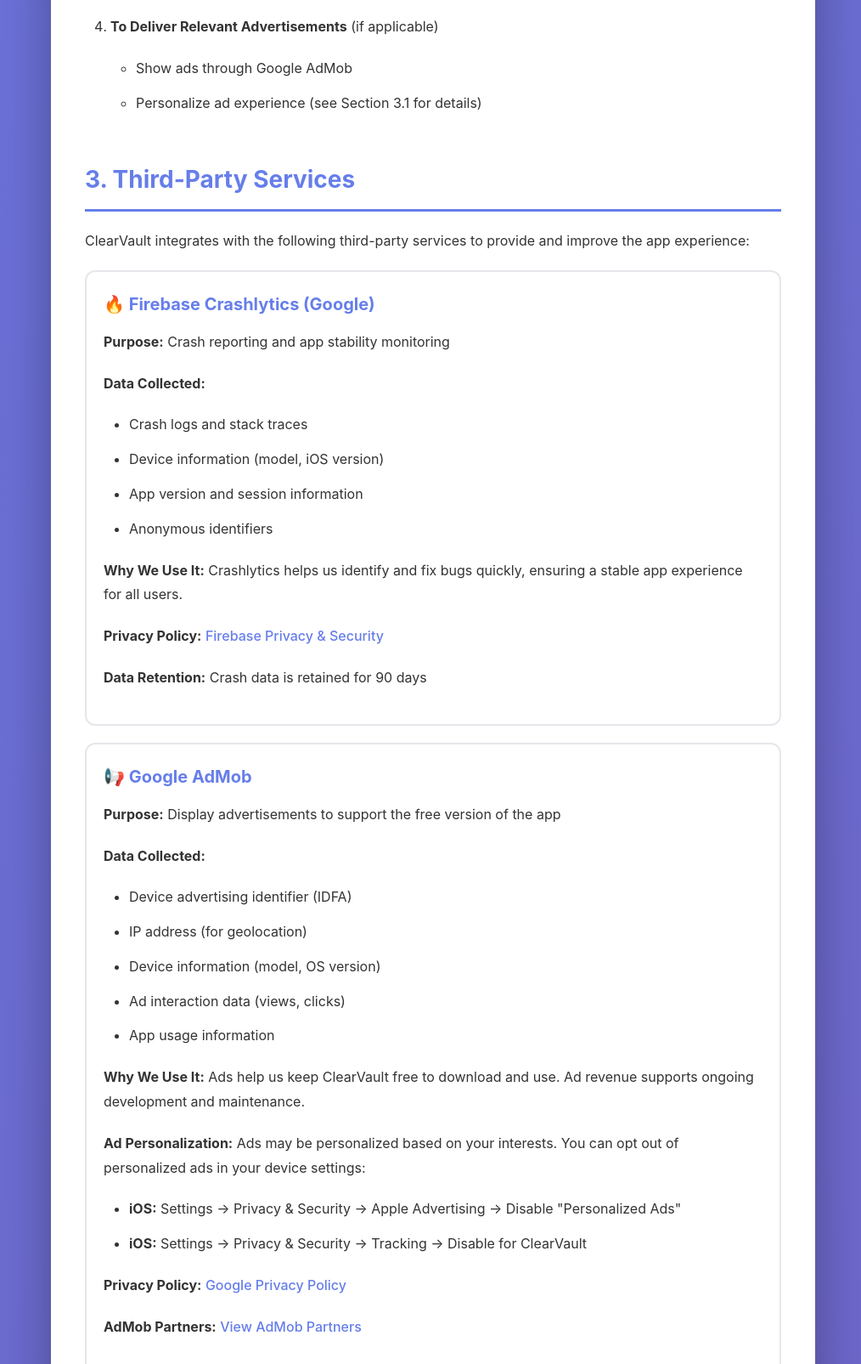
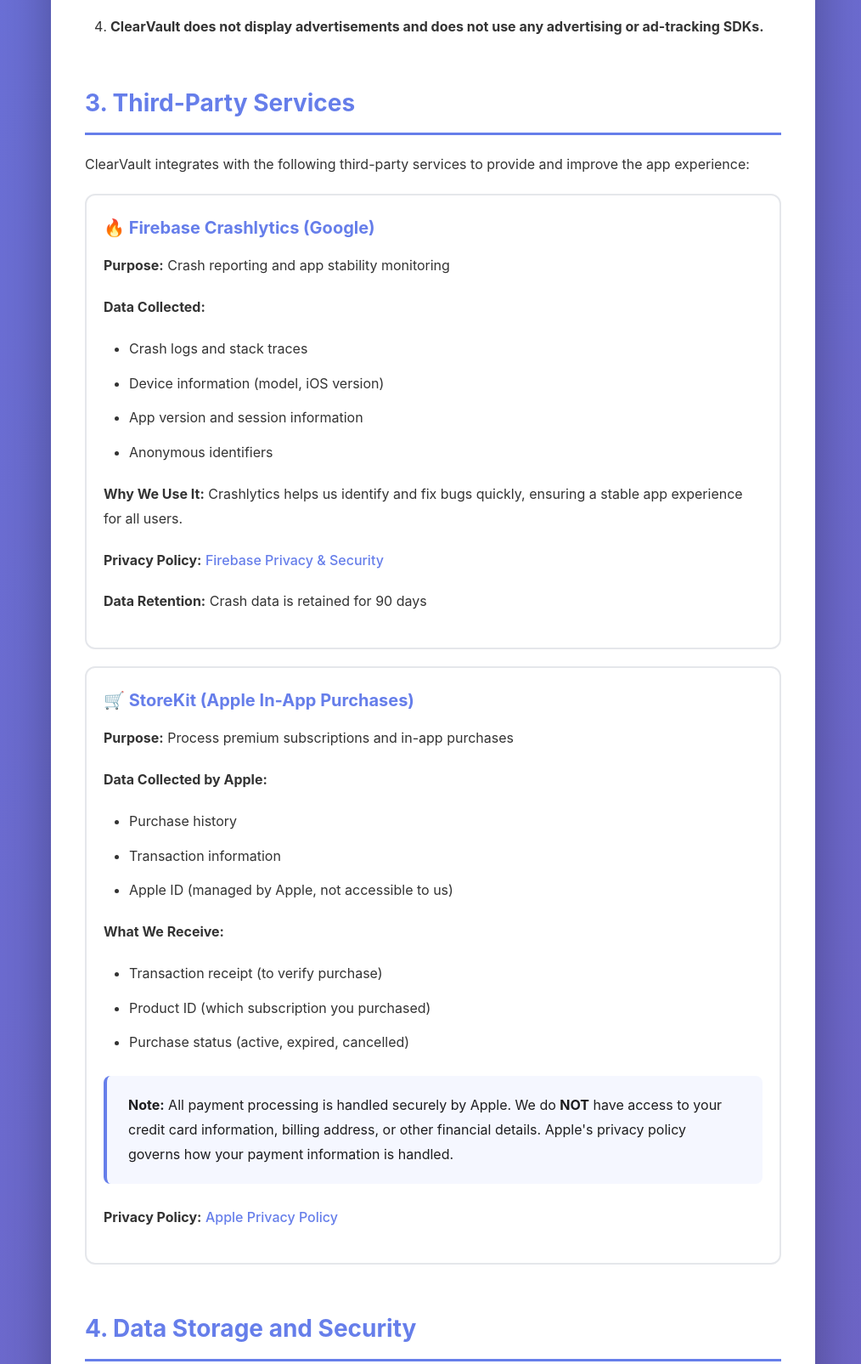
Before and after one commit to imagevideotoolsapp/ClearVault-privacy, a plain HTML site: page index.html in a window 1280 px wide. Shown: the part 3671-5276 px from the top of the page at 85% size, without its empty margins (130-1144 px from the left). Drawn offline with Linux system fonts and the light colour scheme.

Commit message:
update policy remove ads

```diff
--- a/index.html
+++ b/index.html
@@ -358,12 +358,7 @@
                     </ul>
                 </li>
 
-                <li><strong>To Deliver Relevant Advertisements</strong> (if applicable)
-                    <ul>
-                        <li>Show ads through Google AdMob</li>
-                        <li>Personalize ad experience (see Section 3.1 for details)</li>
-                    </ul>
-                </li>
+                <li><strong>ClearVault does not display advertisements and does not use any advertising or ad-tracking SDKs.</strong></li>
             </ol>
 
             <!-- Section 3 -->
@@ -386,26 +381,7 @@
                 <p><strong>Data Retention:</strong> Crash data is retained for 90 days</p>
             </div>
 
-            <div class="service-card">
-                <h4>📢 Google AdMob</h4>
-                <p><strong>Purpose:</strong> Display advertisements to support the free version of the app</p>
-                <p><strong>Data Collected:</strong></p>
-                <ul>
-                    <li>Device advertising identifier (IDFA)</li>
-                    <li>IP address (for geolocation)</li>
-                    <li>Device information (model, OS version)</li>
-                    <li>Ad interaction data (views, clicks)</li>
-                    <li>App usage information</li>
-                </ul>
-                <p><strong>Why We Use It:</strong> Ads help us keep ClearVault free to download and use. Ad revenue supports ongoing development and maintenance.</p>
-                <p><strong>Ad Personalization:</strong> Ads may be personalized based on your interests. You can opt out of personalized ads in your device settings:</p>
-                <ul>
-                    <li><strong>iOS:</strong> Settings → Privacy & Security → Apple Advertising → Disable "Personalized Ads"</li>
-                    <li><strong>iOS:</strong> Settings → Privacy & Security → Tracking → Disable for ClearVault</li>
-                </ul>
-                <p><strong>Privacy Policy:</strong> <a href="https://policies.google.com/privacy" target="_blank">Google Privacy Policy</a></p>
-                <p><strong>AdMob Partners:</strong> <a href="https://support.google.com/admob/answer/9012903" target="_blank">View AdMob Partners</a></p>
-            </div>
+
 
             <div class="service-card">
                 <h4>🛒 StoreKit (Apple In-App Purchases)</h4>
@@ -427,9 +403,6 @@
                 </div>
                 <p><strong>Privacy Policy:</strong> <a href="https://www.apple.com/legal/privacy/" target="_blank">Apple Privacy Policy</a></p>
             </div>
-
-            <h3>3.4 SKAdNetwork</h3>
-            <p>ClearVault uses Apple's SKAdNetwork framework for privacy-preserving ad attribution. This allows us to measure ad campaign effectiveness without compromising your privacy. SKAdNetwork does not share user-level data.</p>
 
             <!-- Section 4 -->
             <h2 id="data-storage">4. Data Storage and Security</h2>
@@ -477,7 +450,6 @@
             <ul>
                 <li><strong>Photo Access:</strong> Manage in iOS Settings → Privacy & Security → Photos → ClearVault</li>
                 <li><strong>Tracking:</strong> Control in iOS Settings → Privacy & Security → Tracking</li>
-                <li><strong>Personalized Ads:</strong> Disable in iOS Settings → Privacy & Security → Apple Advertising</li>
             </ul>
 
             <h3>5.2 Data Deletion</h3>
@@ -492,7 +464,6 @@
             <p>While we don't collect personally identifiable information, you can limit data collection:</p>
             <ul>
                 <li>Disable "Analytics & Improvements" in iOS Settings → Privacy & Security → Analytics & Improvements</li>
-                <li>Enable "Limit Ad Tracking" in your iOS settings</li>
             </ul>
 
             <h3>5.4 GDPR Rights (European Users)</h3>
@@ -577,7 +548,8 @@
             <p>Some browsers have a "Do Not Track" feature that lets you tell websites not to track you. ClearVault does not respond to Do Not Track signals, as we don't track users across websites or apps. Our data collection is limited to what's described in this policy.</p>
 
             <h3>9.2 International Data Transfers</h3>
-            <p>ClearVault processes data locally on your device. However, some third-party services (Firebase, AdMob) may transfer data internationally:</p>
+            <p>ClearVault processes data locally on your device. However, some third-party services (such as Firebase Crashlytics) may transfer data internationally:</p>
+
             <ul>
                 <li>Data may be transferred to and processed in the United States</li>
                 <li>These services comply with applicable data protection laws</li>
@@ -614,10 +586,9 @@
             <p>This Privacy Policy applies only to ClearVault. The app may contain links to third-party websites or services (such as privacy policies of our service providers). We are not responsible for the privacy practices of these third parties. We encourage you to read their privacy policies.</p>
 
             <h2>12. Changes to Third-Party Services</h2>
-            <p>Our third-party service providers (Firebase, AdMob) may update their privacy policies and data practices independently. Please refer to their respective privacy policies for the most current information:</p>
+            <p>Our third-party service providers (such as Firebase and Apple) may update their privacy policies and data practices independently.</p>
             <ul>
                 <li><a href="https://firebase.google.com/support/privacy" target="_blank">Firebase Privacy Policy</a></li>
-                <li><a href="https://policies.google.com/privacy" target="_blank">Google Privacy Policy</a></li>
                 <li><a href="https://www.apple.com/legal/privacy/" target="_blank">Apple Privacy Policy</a></li>
             </ul>
 
```
